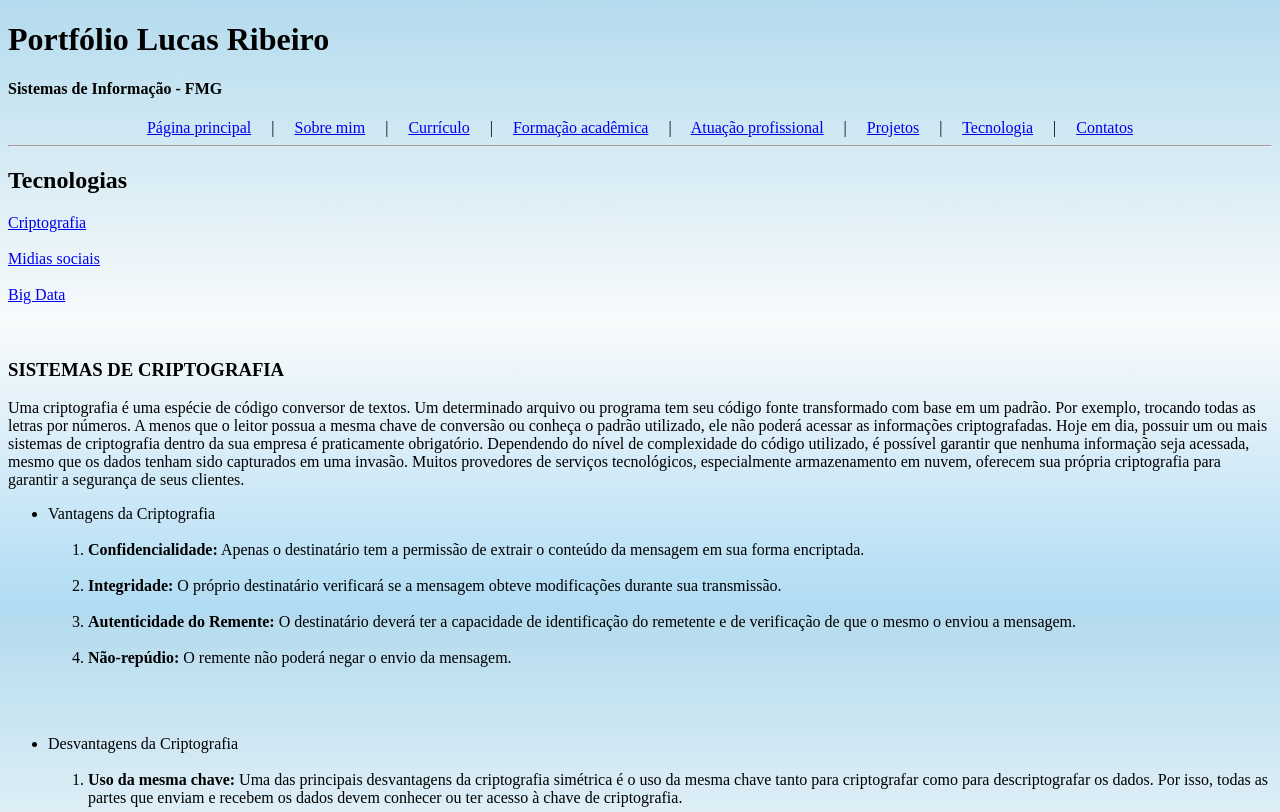
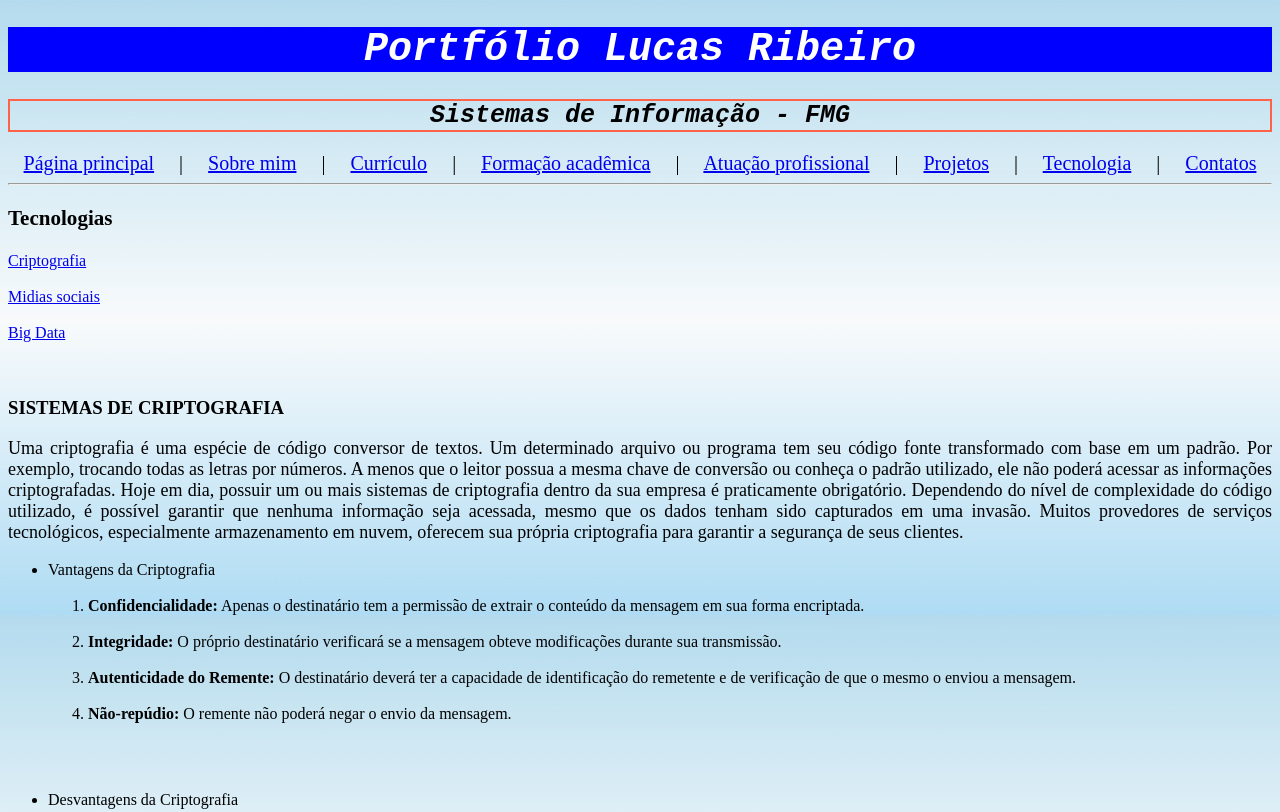
Before and after one commit to lucasribeiroti/portfolio.html, a plain HTML site: page tecnologia.html in a window 1280 px wide. Shown: the top 812 px of the page. Drawn offline with Linux system fonts and the light colour scheme.

Commit message:
Atualizando o portfolio

```diff
--- /dev/null
+++ b/meu-estilo.css
@@ -0,0 +1,41 @@
+body {
+    background-image: url("imagens/fundo.jpg");
+}
+
+p {
+    font-size: 18px;
+    text-align: justify;
+}
+
+.title {
+    font-family: 'Courier New', Courier, monospace;
+    font-size: 40px;
+    font-style: oblique;
+    text-align: center;
+    background-color: blue;
+    color: white;
+}
+
+.link {
+    text-align:center;
+    font-size: 20px;
+}
+
+.subtitle {
+    border:2px solid Tomato;
+    font-family: 'Courier New', Courier, monospace;
+    font-size: 25px;
+    font-style: oblique;
+    text-align: center;
+}
+
+.subtitle-secundary {
+    font-family: 'Times New Roman', Times, serif;
+    font-style:inherit;
+    text-align: justify;
+}
+
+.introduction {
+    text-align:left;
+    font-size: 18px;
+}
--- a/tecnologia.html
+++ b/tecnologia.html
@@ -3,14 +3,15 @@
 <meta charset="utf-8">
 
 <head>
+    <link rel="stylesheet" href="meu-estilo.css">
     <title>Experiência profissional</title>
 </head>
 
-<body background="imagens/fundo.jpg">
-    <h1>Portfólio Lucas Ribeiro</h1>
-    <h4>Sistemas de Informação - FMG</h4>
+<body>
+    <h1 class="title">Portfólio Lucas Ribeiro</h1>
+    <h2 class="subtitle">Sistemas de Informação - FMG</h2>
 
-    <div style="text-align:center" size="+3">
+    <div class="link">
         <a href="index.html">Página principal</a> &nbsp &nbsp | &nbsp &nbsp
         <a href="sobre.html">Sobre mim</a> &nbsp &nbsp | &nbsp &nbsp
         <a href="curriculo.html">Currículo</a> &nbsp &nbsp | &nbsp &nbsp
@@ -22,8 +23,11 @@
     </div>
     <hr>
 
-    <h2>Tecnologias</h2>
-    <div>
+    <div class="introduction">
+        <h3 class="subtitle-secundary">Tecnologias</h3>
+    </div>
+
+    <div class="secundary-link">
         <a href="#tecnologia1">Criptografia</a><br><br>
         <a href="#tecnologia2">Midias sociais</a><br><br>
         <a href="#tecnologia3">Big Data</a>
```
Also changed, not shown: contatos.html (+6 -5 lines), curriculo.html (+5 -4 lines), expac.html (+6 -5 lines), exppr.html (+6 -8 lines), index.html (+8 -8 lines), projetos.html (+6 -7 lines), sobre.html (+6 -5 lines).
